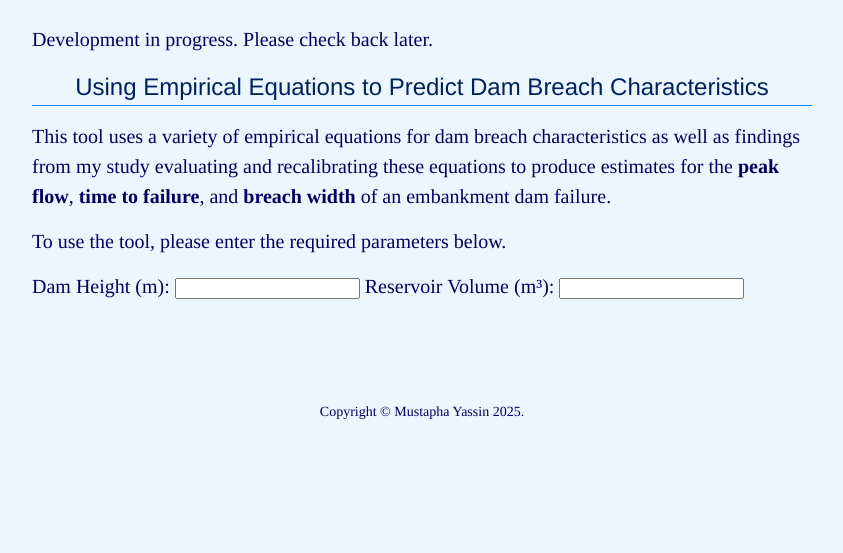
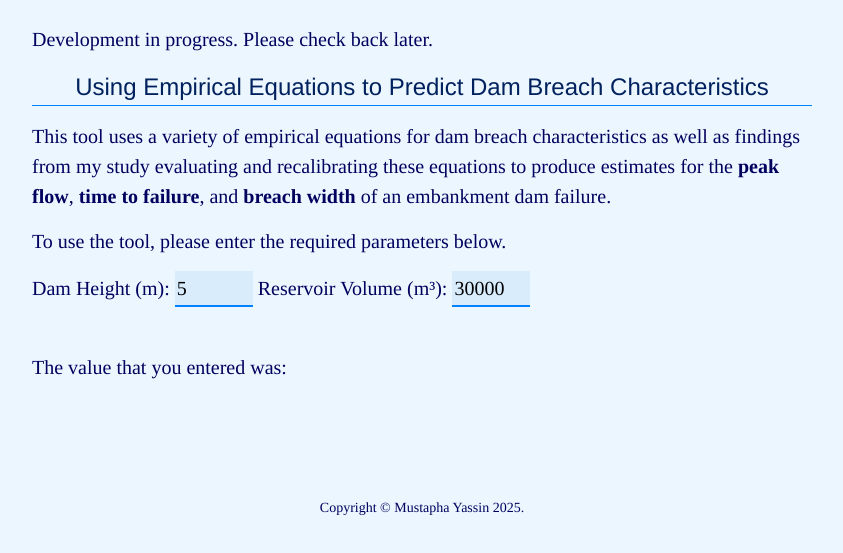
Before and after one commit to mstphayassin/mstphayassin.github.io, a plain HTML site: page research.html in a window 1280 px wide. Shown: the part 81-634 px from the top of the page, without its empty margins (218-1061 px from the left). Drawn offline with Linux system fonts and the light colour scheme.

Commit message:
format change + interactivity

```diff
--- a/research.html
+++ b/research.html
@@ -1,6 +1,6 @@
-
 <!DOCTYPE html>
 <html>
+
 <head>
     <title>Publications – Mustapha Yassin</title>
 
@@ -32,7 +32,9 @@
     <!--fonts-->
     <link rel="preconnect" href="https://fonts.googleapis.com">
     <link rel="preconnect" href="https://fonts.gstatic.com" crossorigin>
-	<link href="https://fonts.googleapis.com/css2?family=Lato:ital,wght@0,100;0,300;0,400;0,700;0,900;1,100;1,300;1,400;1,700;1,900&display=swap" rel="stylesheet">
+    <link
+        href="https://fonts.googleapis.com/css2?family=Lato:ital,wght@0,100;0,300;0,400;0,700;0,900;1,100;1,300;1,400;1,700;1,900&display=swap"
+        rel="stylesheet">
 
 </head>
 
@@ -64,7 +66,8 @@
 
 
 
-    <div id="main" role="main" class="container"> <article class="page">
+    <div id="main" role="main" class="container">
+        <article class="page">
             Development in progress. Please check back later.
 
             <h2>Using Empirical Equations to Predict Dam Breach Characteristics</h2>
@@ -74,14 +77,19 @@
                 <b>breach width</b> of an embankment dam failure.
             </p>
             <p>To use the tool, please enter the required parameters below.</p>
-    <div class="form-container"> <form action="javascript:;" onsubmit="alert('demo')">
+            <div class="form-container">
+                <form action="javascript:;" onchange="document.getElementById('pred_tool_result').innerText=document.getElementById('dam-height').value">
                     <label for="dam-height">Dam Height (m):</label>
-        <input type="number" id="dam-height" name="dam_height" required>
+                    <input type="number" id="dam-height" name="dam_height" value=5 required>
 
                     <label for="reservoir-volume">Reservoir Volume (m³):</label>
-        <input type="number" id="reservoir-volume" name="reservoir_volume" required>
-    </form> </div>
-</article> </div>
+                    <input type="number" id="reservoir-volume" name="reservoir_volume" value=30000 required>
+                </form>
+            </div>
+            <br />
+            <p>The value that you entered was: <div id="pred_tool_result"></div></p>
+        </article>
+    </div>
 
     <div class="wrapper-footer">
         <div class="container">
@@ -94,4 +102,5 @@
 
 
 </body>
+
 </html>
--- a/style.css
+++ b/style.css
@@ -304,6 +304,14 @@ img {
 
 .clearfix:after {
   clear: both;
+}
+
+input[type=number] {
+    border: 0;
+    border-bottom: 2px solid #0082fc;
+    background: #d8ecfc;
+    font: 20px/1.6 "Baskerville", "Times";
+    width: 10%;
 }
 
 /*********************/
```
Also changed, not shown: index.html (+9 -4 lines), publications.html (+13 -6 lines). Lines whose indentation alone changed are shown as unchanged.
